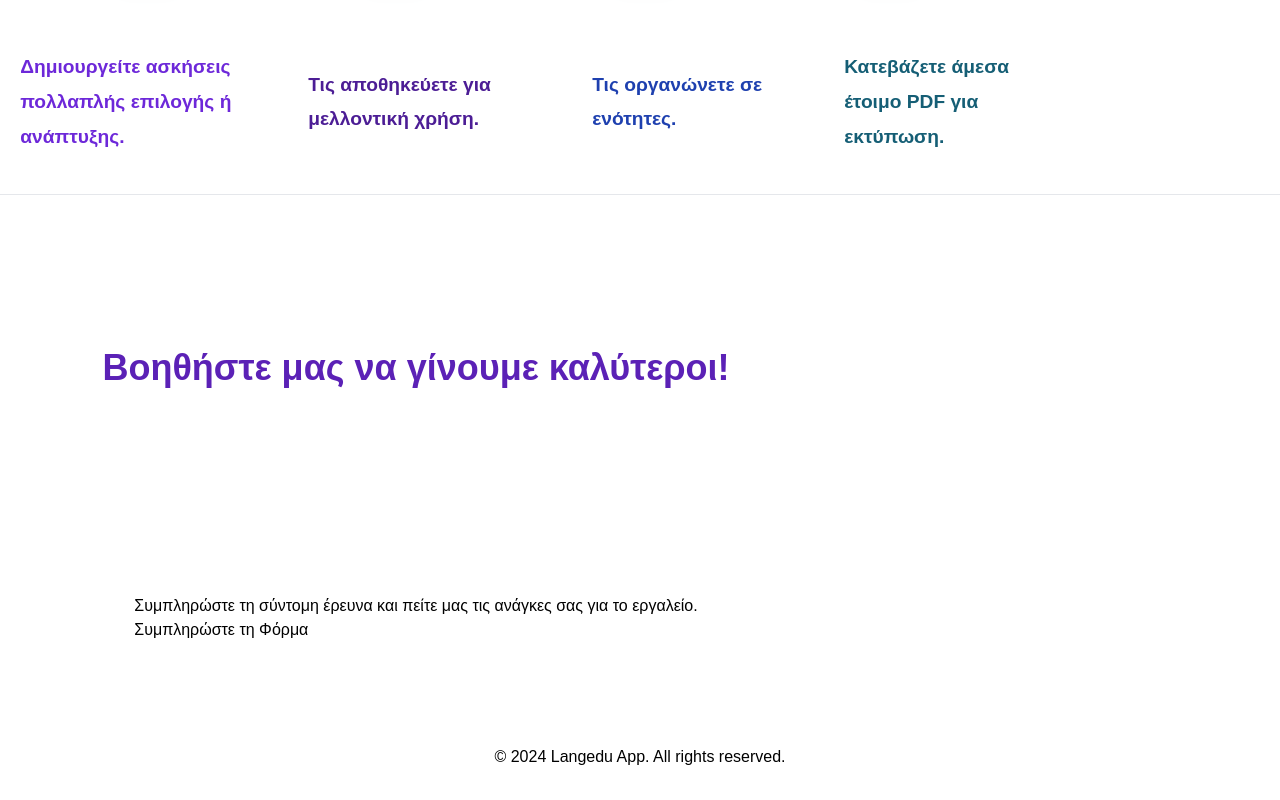
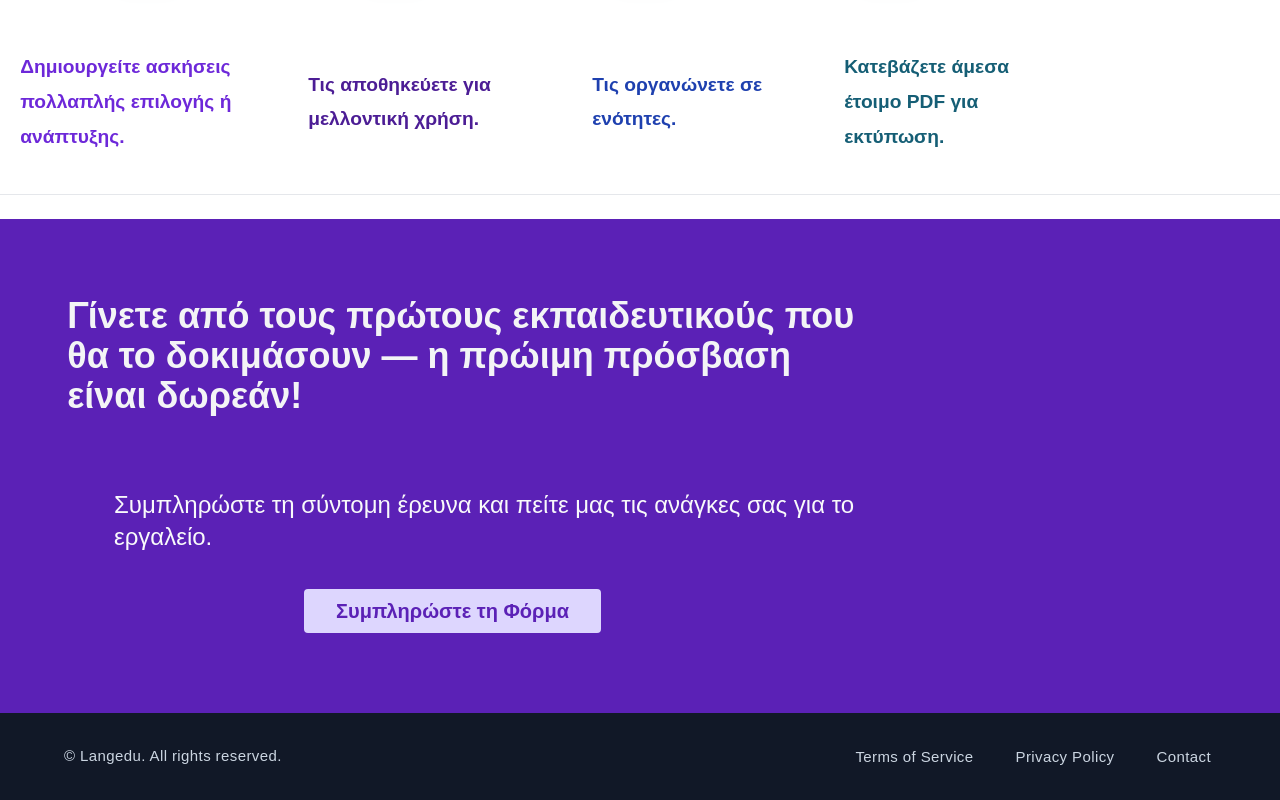
Before and after one commit to parischaralampidis3/langerdu_static_page, a website: page index.html in a window 1280 px wide. Shown: the part 1945-2745 px from the top of the page. Before the commit the page ends 2714 px from the top, so only its background shows below. Drawn offline with nearby package versions, Linux system fonts and the light colour scheme; files that its build step writes are made by us from their sources.

Commit message:
finishing basic landing page style

```diff
--- a/index.html
+++ b/index.html
@@ -91,17 +91,20 @@
 
                     <div class="solution-sub-container">
                         <div class="solution-sub-card">
-                        <p class="mx-9 solution-sub-card-text text-violet-700">Δημιουργείτε ασκήσεις πολλαπλής επιλογής
+                            <p class="mx-9 solution-sub-card-text text-violet-700">Δημιουργείτε ασκήσεις πολλαπλής
+                                επιλογής
                                 ή ανάπτυξης.</p>
                         </div>
                         <div class="solution-sub-card">
-                        <p class="mx-8 solution-sub-card-text text-violet-900">Τις αποθηκεύετε για μελλοντική χρήση.</p>
+                            <p class="mx-8 solution-sub-card-text text-violet-900">Τις αποθηκεύετε για μελλοντική χρήση.
+                            </p>
                         </div>
                         <div class="solution-sub-card">
                             <p class="mx-8 solution-sub-card-text text-blue-800">Τις οργανώνετε σε ενότητες.</p>
                         </div>
                         <div class="solution-sub-card">
-                        <p class="mx-0 solution-sub-card-text text-cyan-800">Κατεβάζετε άμεσα έτοιμο PDF για εκτύπωση.
+                            <p class="mx-0 solution-sub-card-text text-cyan-800">Κατεβάζετε άμεσα έτοιμο PDF για
+                                εκτύπωση.
                             </p>
                         </div>
                     </div>
@@ -113,31 +116,37 @@
 
         <!-- Call to Action -->
 
-        <section>
+        <section class="bg-violet-800 mt-6 px-16">
             <div class="flex flex-col call-to-action-container">
+                <h1 class="problem-heading text-4xl mt-10 text-gray-100">Γίνετε από τους πρώτους εκπαιδευτικούς που θα
+                    το δοκιμάσουν — η πρώιμη πρόσβαση είναι δωρεάν!</h2>
 
-                <div class="call-to-action-heading">
-                    <h1 class="problem-heading text-4xl w-max text-violet-800">Βοηθήστε μας να γίνουμε καλύτεροι!</h2>
-                </div>
-                <div class="call-to-action-sub-container">
-                    <div class="call-to-action-text">
-                        <p>Συμπληρώστε τη σύντομη έρευνα και πείτε μας τις ανάγκες σας για το εργαλείο.</p>
-                    </div>
-                    <div class="call-to-action-link">
-                        <p><a href="#">Συμπληρώστε τη Φόρμα</a></p>
+                    <div>
+                        <h2 class="text-2xl  text-gray-50 call-to-subtext">Συμπληρώστε τη σύντομη έρευνα και πείτε μας
+                            τις
+                            ανάγκες σας για το εργαλείο.</h2>
                     </div>
             </div>
-            </div>
+
+            <button
+                class="bg-violet-200 hover:bg-violet-300 mx-60 mb-20 text-violet-800 mb-10 font-bold py-2 px-8 text-xl rounded">Συμπληρώστε
+                τη Φόρμα</button>
         </section>
 
 
 
-        <footer>
-            <div class="footer-container">
-                <p class="footer-heading">© 2024 Langedu App. All rights reserved.</p>
+      <footer class="bg-gray-900 py-6 px-16 tracking-wide">
+      <div class="flex justify-between items-center max-lg:flex-col text-center flex-wrap gap-4">
+        <p class="text-slate-300 text-[15px] leading-loose">© Langedu. All rights reserved.</p>
+
+        <ul class="flex space-x-8 gap-y-3 max-lg:justify-center flex-wrap">
+          <li><a href="javascript:void(0)" class="text-[15px] text-slate-300 hover:text-white">Terms of Service</a></li>
+          <li><a href="javascript:void(0)" class="text-[15px] text-slate-300 hover:text-white">Privacy Policy</a></li>
+          <li><a href="javascript:void(0)" class="text-[15px] text-slate-300 hover:text-white">Contact</a></li>
+        </ul>
       </div>
-
     </footer>
     </main>
 </body>
+
 </html>
--- a/style.css
+++ b/style.css
@@ -68,6 +68,7 @@ img {
 .problem-heading{
 font-size:2rem;
 font-weight:600;
+width:800px;
 }
 .problem-subheading-container{
     margin-top:20px;
@@ -121,23 +122,25 @@ li{
     line-height:1.8;
     width:220px;
     font-weight:600;
-
 }
 .container-flex{
     margin-left:50px;
 }
 .call-to-action-container{
+
     max-width:100%;
-    width:65%;
+    width:70%;
     justify-content:space-around;
     align-items: center ;
-    margin-top:30px;
-    height:500px;
-    margin-top:50px;
+    height:370px;
 }
-.call-to-action-heading{
-    font-size: 1.4rem;
+.call-to-action-link{
+    width:280px;
 }
+.call-to-subtext{
+    margin-left:50px;
+}
+
 .footer-container{
     width:100%;
     max-width:100%;
```
Lines whose indentation alone changed are shown as unchanged.
